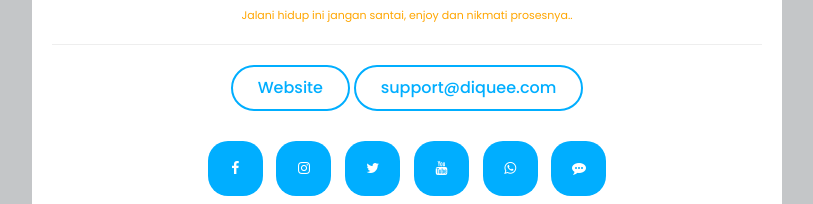
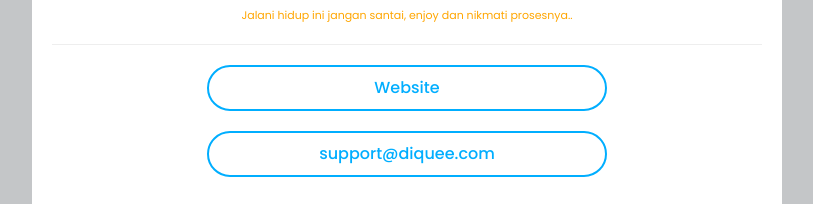
Before and after one commit to teguhwin8/simone, a plain HTML site: page index.html in a window 1280 px wide. Shown: the part 367-571 px from the top of the page, without its empty margins (233-1046 px from the left). Drawn offline with nearby package versions, Linux system fonts and the light colour scheme.

Commit message:
Update Tombol

```diff
--- a/index.html
+++ b/index.html
@@ -33,8 +33,8 @@
 						<h2><b>diquee</b></h2>
 						<p style="font-size:13px">"<i>Bersantai sambil Ngopi"</i></p>
 						<p class="font-yellow" style="font-size:11px">Jalani hidup ini jangan santai, enjoy dan nikmati prosesnya..</p><hr/>
-						<button type="button" class="btn btn-info btn-rounded btn-bordered waves-effect waves-light">Website</button>
-						<button type="button" class="btn btn-info btn-rounded btn-bordered waves-effect waves-light">support@diquee.com</button>
+						<button type="button" class="btn btn-info btn-rounded btn-bordered waves-effect waves-light btn-block" style="max-width: 400px; margin:auto; margin-bottom: 20px;">Website</button>
+						<button type="button" class="btn btn-info btn-rounded btn-bordered waves-effect waves-light btn-block" style="max-width: 400px; margin:auto; margin-bottom: 20px;">support@diquee.com</button>
 						<ul class="information margin-tb-30">
 						</ul>
 						<ul class="social-icons">
```
